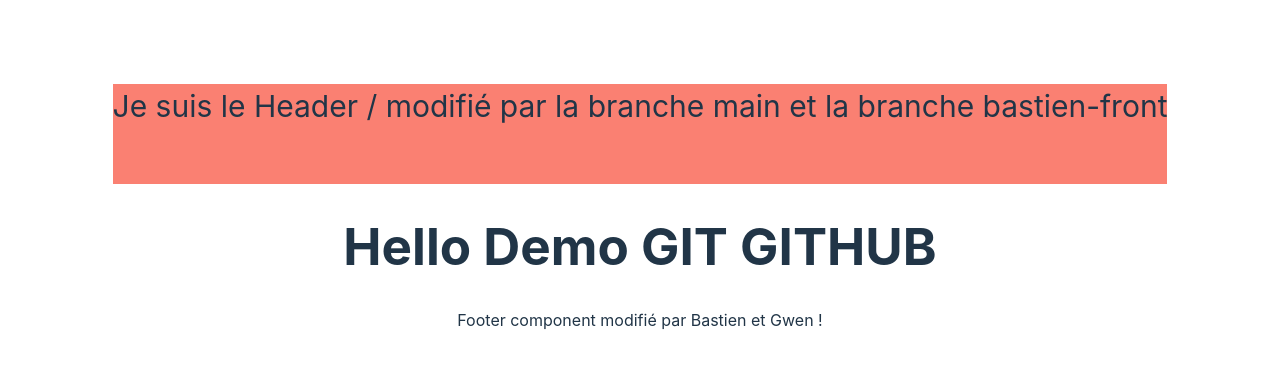
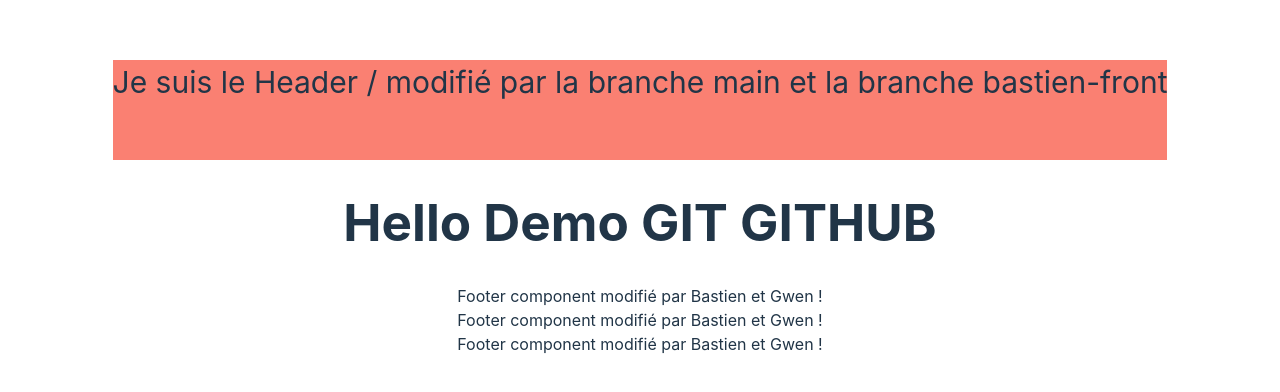
Before and after one commit to BastienLairis/demo-git-github, a React (Vite) app: page / in a window 1280 px wide. Shown: the part 192-584 px from the top of the page. Built offline with nearby package versions, Linux system fonts and the light colour scheme.

Commit message:
Last commit

```diff
--- a/src/App.jsx
+++ b/src/App.jsx
@@ -1,7 +1,7 @@
 import "./App.css";
 
+import Footer from "./components/Footer";
 import Header from "./components/Header";
-import Footer from "./components/Footer";
 
 console.log("Hello");
 console.log("Hello");
@@ -15,6 +15,8 @@ function App() {
       <Header />
       <h1>Hello Demo GIT GITHUB </h1>
       <Footer />
+      <Footer />
+      <Footer />
     </div>
   );
 }
```
